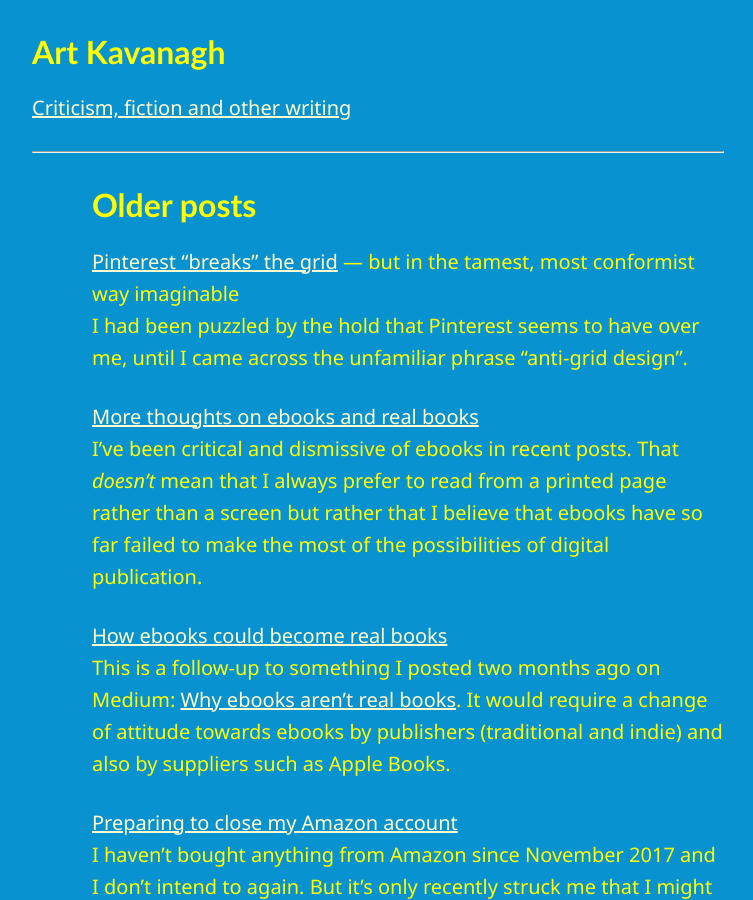
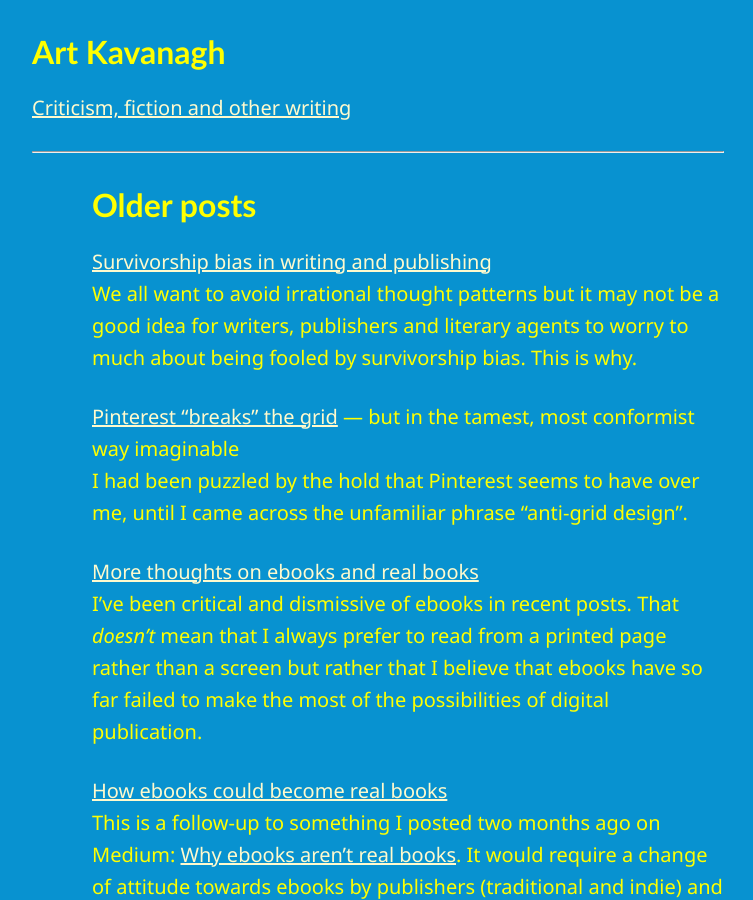
Before and after one commit to artkavanagh/github.io, a Jekyll site: the page older-posts.html, which Jekyll copies as it is, in a window 1280 px wide and 900 px high. Shown: the whole window, without its empty margins (232-985 px from the left). Built offline with Jekyll 4.4.1, drawn with Linux system fonts in a browser that asks for light colours.

Commit message:
Update older-posts.html

```diff
--- a/older-posts.html
+++ b/older-posts.html
@@ -12,6 +12,9 @@
 <hr>
 </header>
 <h1>Older posts</h1>
+
+<p><a href="https://www.artkavanagh.ie/writing-and-survivorship-bias.html">Survivorship bias in writing and publishing</a><br>
+We all want to avoid irrational thought patterns but it may not be a good idea for writers, publishers and literary agents to worry to much about being fooled by survivorship bias. This is why.</p>
 
 <p><a href="https://www.artkavanagh.ie/Pinterest-grid.html">Pinterest “breaks” the grid</a> — but in the tamest, most conformist way imaginable<br />
 I had been puzzled by the hold that Pinterest seems to have over me, until I came across the unfamiliar phrase “anti-grid design”.</p>
```
